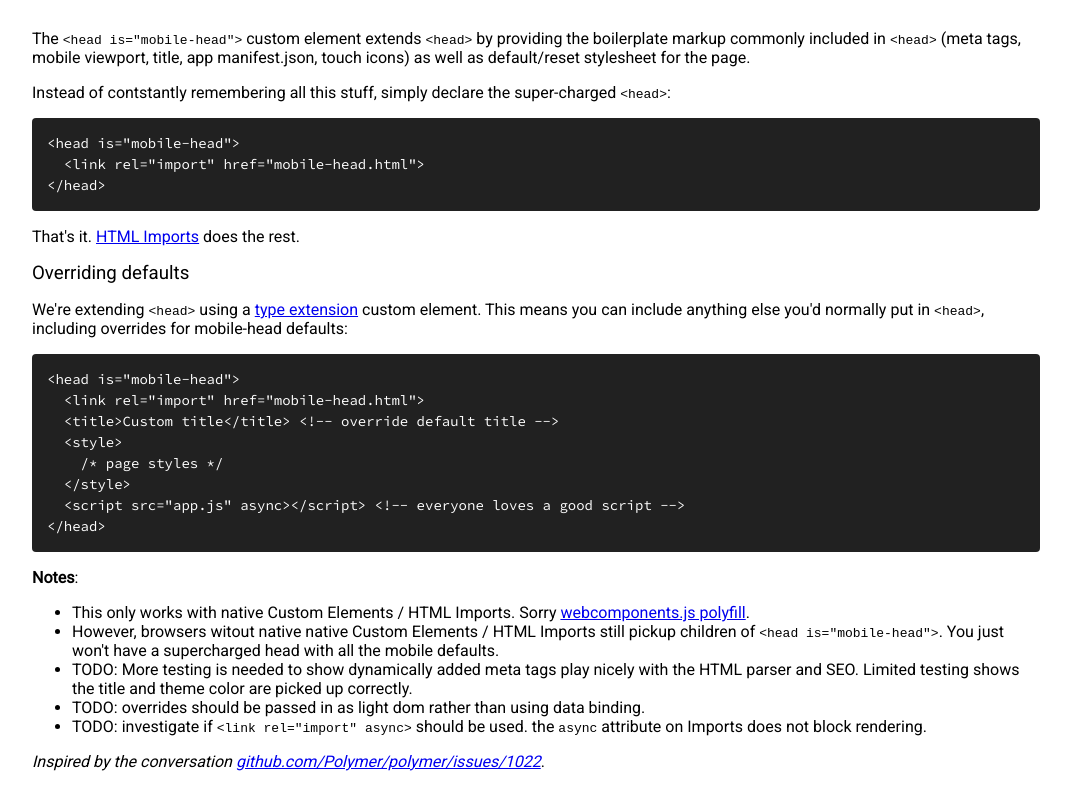
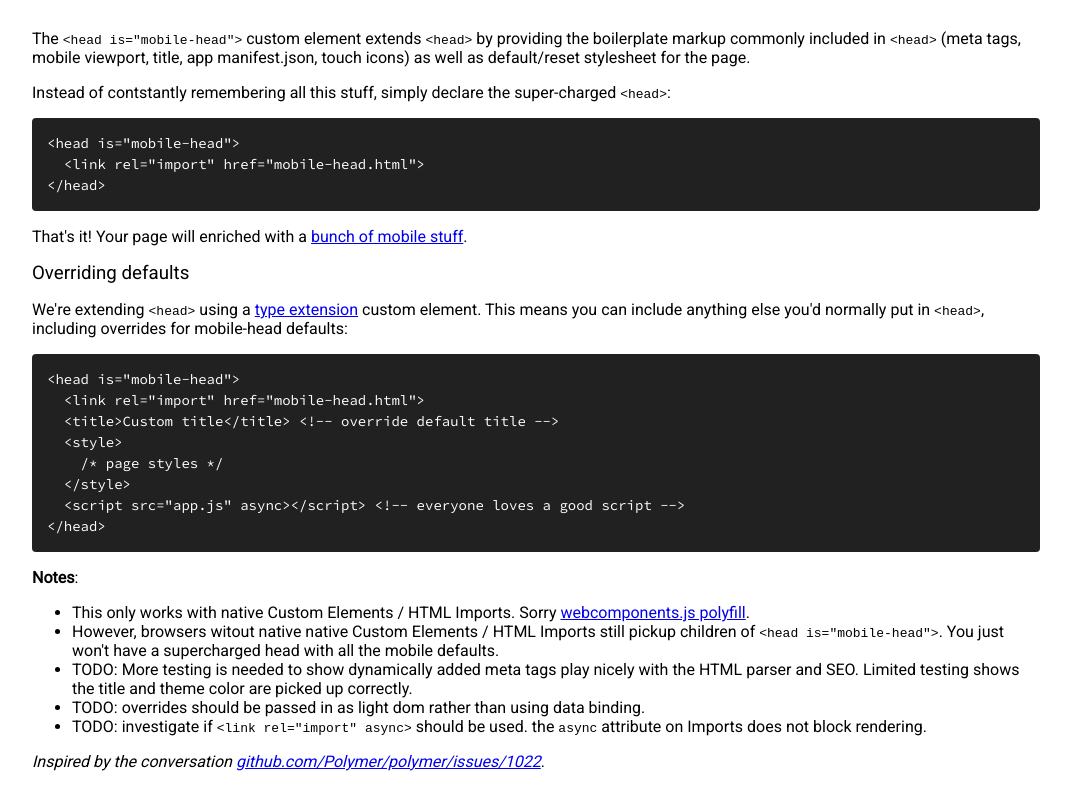
Before and after one commit to ebidel/polymer-experiments, a website: page mobile-head/index.html in a window 1280 px wide. Shown: the part 116-926 px from the top of the page, without its empty margins (104-1175 px from the left). Drawn offline with Linux system fonts and the light colour scheme.

Commit message:
Add link to source

```diff
--- a/mobile-head/index.html
+++ b/mobile-head/index.html
@@ -49,7 +49,7 @@
 &lt;/head>
 </pre>
 
-<p>That's it. <a href="http://www.html5rocks.com/en/tutorials/webcomponents/imports/">HTML Imports</a> does the rest.</p>
+<p>That's it! Your page will enriched with a <a href="https://github.com/ebidel/polymer-experiments/blob/master/mobile-head/mobile-head.html#L26:L52">bunch of mobile stuff</a>.</p>
 
 <h3>Overriding defaults</h3>
 
```
